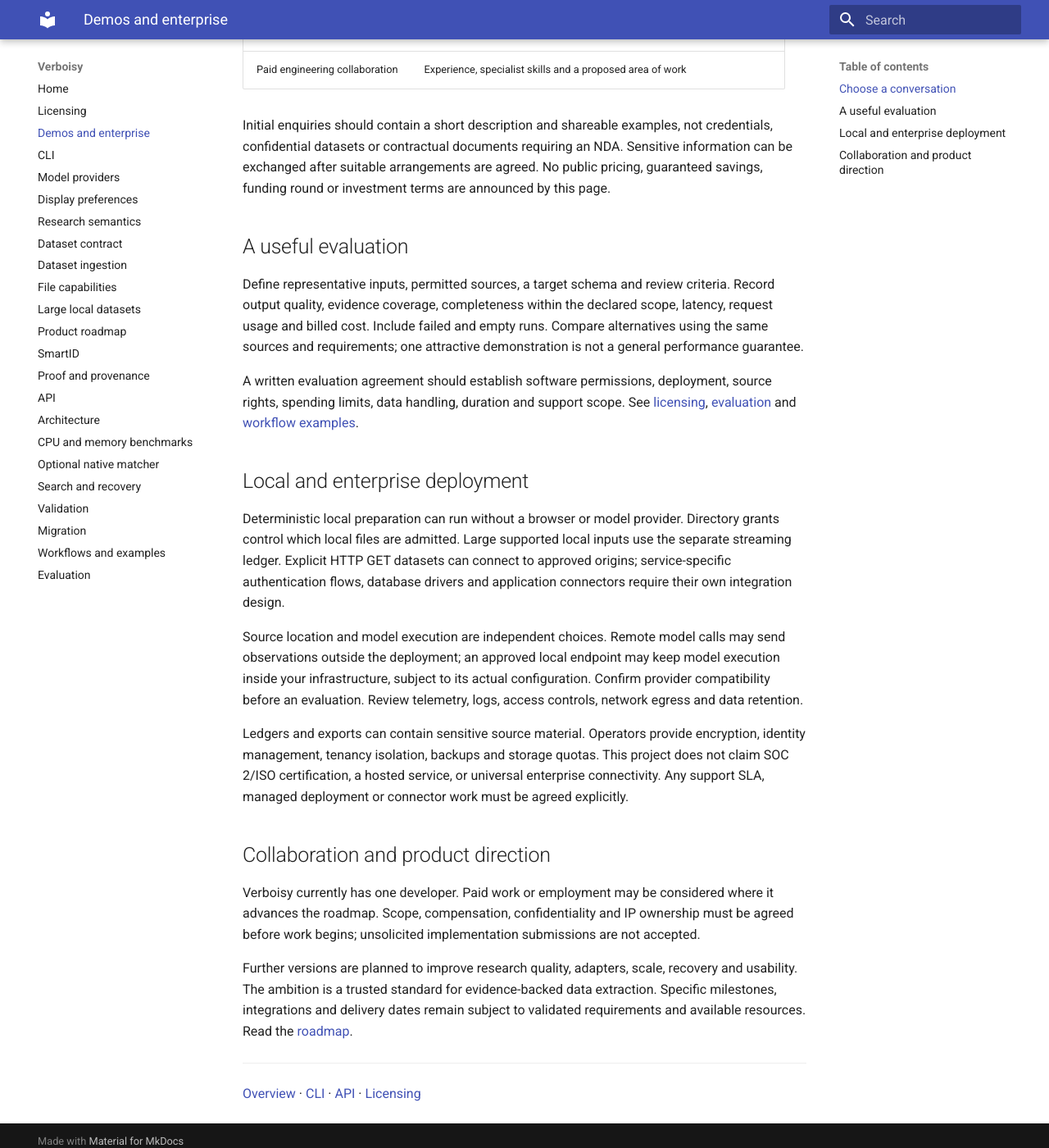
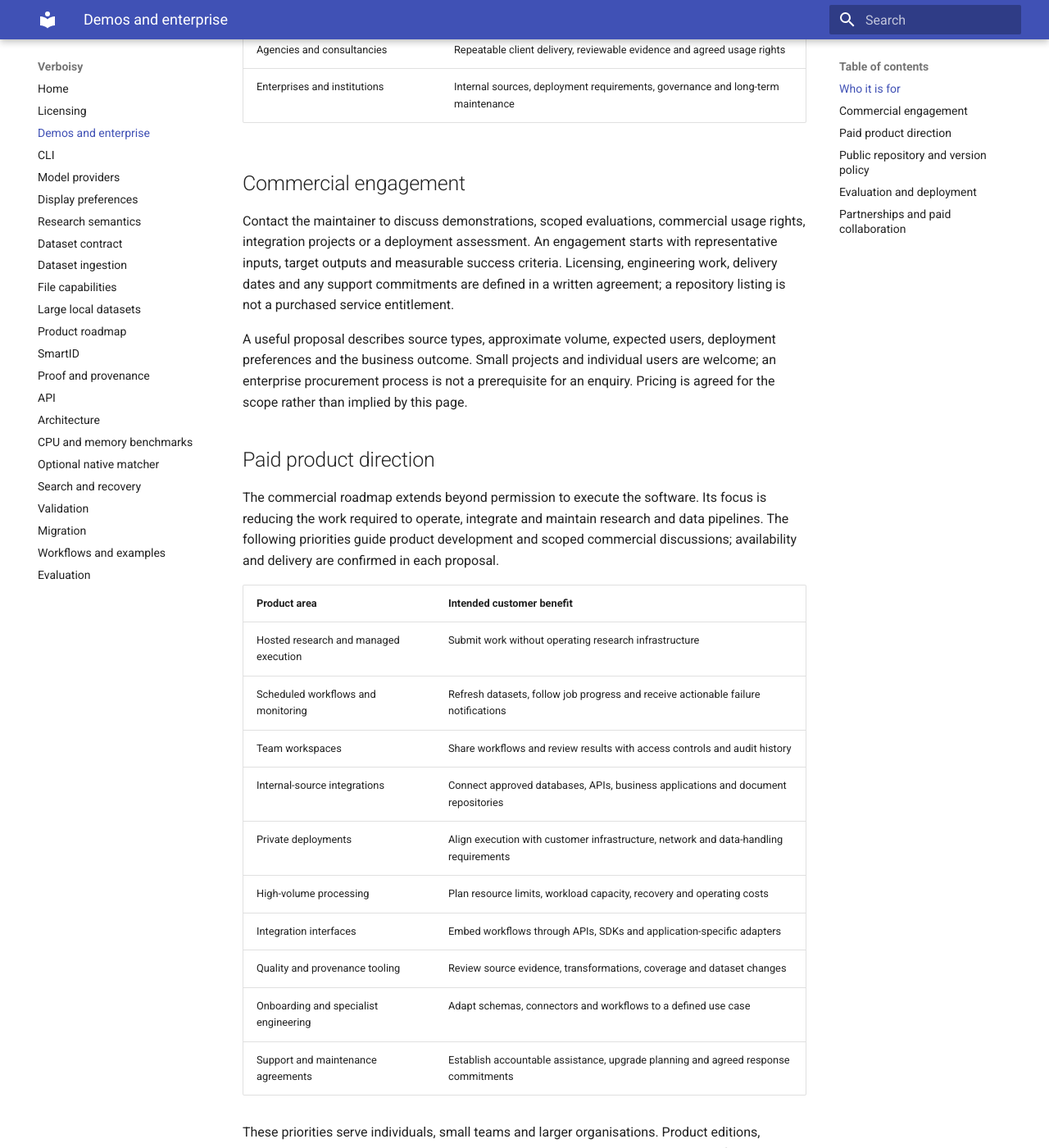
Before and after one commit to EmanueleTorrisi/verboisy, an MkDocs documentation site: the page built from docs/commercial.md, in a window 1280 px wide and 1400 px high, scrolled down 558 px. Shown: the whole window at 82% size. Built offline with MkDocs 1.6.1 and Material for MkDocs 9.7.7, drawn with Linux system fonts in a browser that asks for light colours; some of the changed text lies outside the part shown.

Commit message:
docs: define commercial engagement and planned paid capabilities

```diff
--- a/docs/commercial.md
+++ b/docs/commercial.md
@@ -1,70 +1,102 @@
 <!-- Copyright (c) 2026 Emanuele Torrisi. See LICENSE for applicable terms. -->
 
-# Demos, enterprise licensing and partnerships
+# Commercial solutions and partnerships
 
-Verboisy combines evidence-backed research with deterministic dataset preparation
-and a separate large-file workflow. Commercial enquiries are handled directly by
-its creator, **Emanuele Torrisi**, at
+Verboisy brings evidence-backed research and structured data preparation to people
+and organisations whose decisions depend on reliable information. Commercial
+engagements can begin with one research workflow and grow into an integrated data
+operation. Enquiries are handled directly by its creator, **Emanuele Torrisi**, at
 **[emanueletorrisi98@gmail.com](mailto:emanueletorrisi98@gmail.com)**.
 
-## Choose a conversation
+## Who it is for
 
-| Enquiry | Useful information to include |
+| Audience | Evaluation focus |
 | --- | --- |
-| Product demo | The question or dataset workflow you want to demonstrate |
-| Evaluation or pilot | Source types, expected outputs, success criteria and intended duration |
-| Internal or enterprise use | Approximate volume, users, deployment environment and data sensitivity |
-| Product integration | Existing system, interface expectations and redistribution or hosting needs |
-| Investment or partnership | Organisation, proposed relationship and relevant business context |
-| Paid engineering collaboration | Experience, specialist skills and a proposed area of work |
+| Independent professionals and researchers | Repeatable research, traceable results and less manual preparation |
+| Startups and small businesses | Data workflows that fit a small team, a defined budget and existing tools |
+| Developers and technical teams | Python integration, structured contracts, reproducible processing and operational visibility |
+| Agencies and consultancies | Repeatable client delivery, reviewable evidence and agreed usage rights |
+| Enterprises and institutions | Internal sources, deployment requirements, governance and long-term maintenance |
+
+## Commercial engagement
+
+Contact the maintainer to discuss demonstrations, scoped evaluations, commercial
+usage rights, integration projects or a deployment assessment. An engagement starts
+with representative inputs, target outputs and measurable success criteria.
+Licensing, engineering work, delivery dates and any support commitments are defined
+in a written agreement; a repository listing is not a purchased service entitlement.
+
+A useful proposal describes source types, approximate volume, expected users,
+deployment preferences and the business outcome. Small projects and individual
+users are welcome; an enterprise procurement process is not a prerequisite for an
+enquiry. Pricing is agreed for the scope rather than implied by this page.
+
+## Paid product direction
+
+The commercial roadmap extends beyond permission to execute the software. Its
+focus is reducing the work required to operate, integrate and maintain research
+and data pipelines. The following priorities guide product development and scoped
+commercial discussions; availability and delivery are confirmed in each proposal.
+
+| Product area | Intended customer benefit |
+| --- | --- |
+| Hosted research and managed execution | Submit work without operating research infrastructure |
+| Scheduled workflows and monitoring | Refresh datasets, follow job progress and receive actionable failure notifications |
+| Team workspaces | Share workflows and review results with access controls and audit history |
+| Internal-source integrations | Connect approved databases, APIs, business applications and document repositories |
+| Private deployments | Align execution with customer infrastructure, network and data-handling requirements |
+| High-volume processing | Plan resource limits, workload capacity, recovery and operating costs |
+| Integration interfaces | Embed workflows through APIs, SDKs and application-specific adapters |
+| Quality and provenance tooling | Review source evidence, transformations, coverage and dataset changes |
+| Onboarding and specialist engineering | Adapt schemas, connectors and workflows to a defined use case |
+| Support and maintenance agreements | Establish accountable assistance, upgrade planning and agreed response commitments |
+
+These priorities serve individuals, small teams and larger organisations. Product
+editions, hosting options and service packages will be described as they are
+introduced. No fixed delivery date or universal connector support is implied.
+
+## Public repository and version policy
+
+The public repository is intended to remain a maintained technical reference,
+with documented capabilities, examples and versioned changes. Public updates and
+commercial development will proceed alongside one another. Enterprise-specific
+integrations, managed-service infrastructure or contracted extensions may be
+distributed separately under the applicable agreement.
+
+Repository visibility does not alter execution rights. The current
+[source inspection license](licensing.md) remains authoritative. Any future public
+edition, evaluation permission or paid edition will carry explicit terms rather
+than relying on an assumed right to use downloadable code.
+
+## Evaluation and deployment
+
+Evaluate representative inputs and permitted sources against the same schema and
+review criteria. Measure correctness, evidence coverage, completion within the
+declared scope, latency, request usage and billed cost. Include failed and empty
+runs. See [evaluation](evaluation.md) and [workflow examples](examples.md).
+
+Local source access and model execution are separate choices. Deterministic local
+preparation can run without a model provider; using a remote model may send
+observations outside the deployment. Ledgers and exports can contain sensitive
+material. Agree filesystem access, network egress, retention, storage limits and
+operational responsibilities before deployment. Review the [security policy](https://github.com/EmanueleTorrisi/verboisy/blob/main/.github/SECURITY.md).
 
 Initial enquiries should contain a short description and shareable examples, not
-credentials, confidential datasets or contractual documents requiring an NDA.
-Sensitive information can be exchanged after suitable arrangements are agreed.
-No public pricing, guaranteed savings, funding round or investment terms are
-announced by this page.
+credentials or confidential datasets. Sensitive material can be exchanged after
+appropriate confidentiality and data-handling arrangements are agreed.
 
-## A useful evaluation
+## Partnerships and paid collaboration
 
-Define representative inputs, permitted sources, a target schema and review criteria.
-Record output quality, evidence coverage, completeness within the declared scope,
-latency, request usage and billed cost. Include failed and empty runs. Compare
-alternatives using the same sources and requirements; one attractive demonstration
-is not a general performance guarantee.
+Investment, product partnerships and paid engineering enquiries are welcome.
+Verboisy is currently created and maintained by Emanuele Torrisi as its sole
+developer. Any future contracted work requires agreement on scope, compensation,
+confidentiality and intellectual-property ownership before implementation begins.
+Unsolicited code contributions are not currently accepted.
 
-A written evaluation agreement should establish software permissions, deployment,
-source rights, spending limits, data handling, duration and support scope. See
-[licensing](licensing.md), [evaluation](evaluation.md) and [workflow examples](examples.md).
-
-## Local and enterprise deployment
-
-Deterministic local preparation can run without a browser or model provider. Directory
-grants control which local files are admitted. Large supported local inputs use the
-separate streaming ledger. Explicit HTTP GET datasets can connect to approved origins;
-service-specific authentication flows, database drivers and application connectors
-require their own integration design.
-
-Source location and model execution are independent choices. Remote model calls may
-send observations outside the deployment; an approved local endpoint may keep model
-execution inside your infrastructure, subject to its actual configuration. Confirm
-provider compatibility before an evaluation. Review telemetry, logs, access controls,
-network egress and data retention.
-
-Ledgers and exports can contain sensitive source material. Operators provide encryption,
-identity management, tenancy isolation, backups and storage quotas. This project does
-not claim SOC 2/ISO certification, a hosted service, or universal enterprise connectivity.
-Any support SLA, managed deployment or connector work must be agreed explicitly.
-
-## Collaboration and product direction
-
-Verboisy currently has one developer. Paid work or employment may be considered where
-it advances the roadmap. Scope, compensation, confidentiality and IP ownership must
-be agreed before work begins; unsolicited implementation submissions are not accepted.
-
-Further versions are planned to improve research quality, adapters, scale, recovery
-and usability. The ambition is a trusted standard for evidence-backed data extraction.
-Specific milestones, integrations and delivery dates remain subject to validated
-requirements and available resources. Read the [roadmap](development-roadmap.md).
+The long-term ambition is to establish Verboisy as a trusted standard for
+evidence-backed research and data extraction: useful to an individual analyst and
+extensible to a larger data operation. Progress is documented through versioned
+changes and demonstrated outcomes.
 
 ---
 
```
